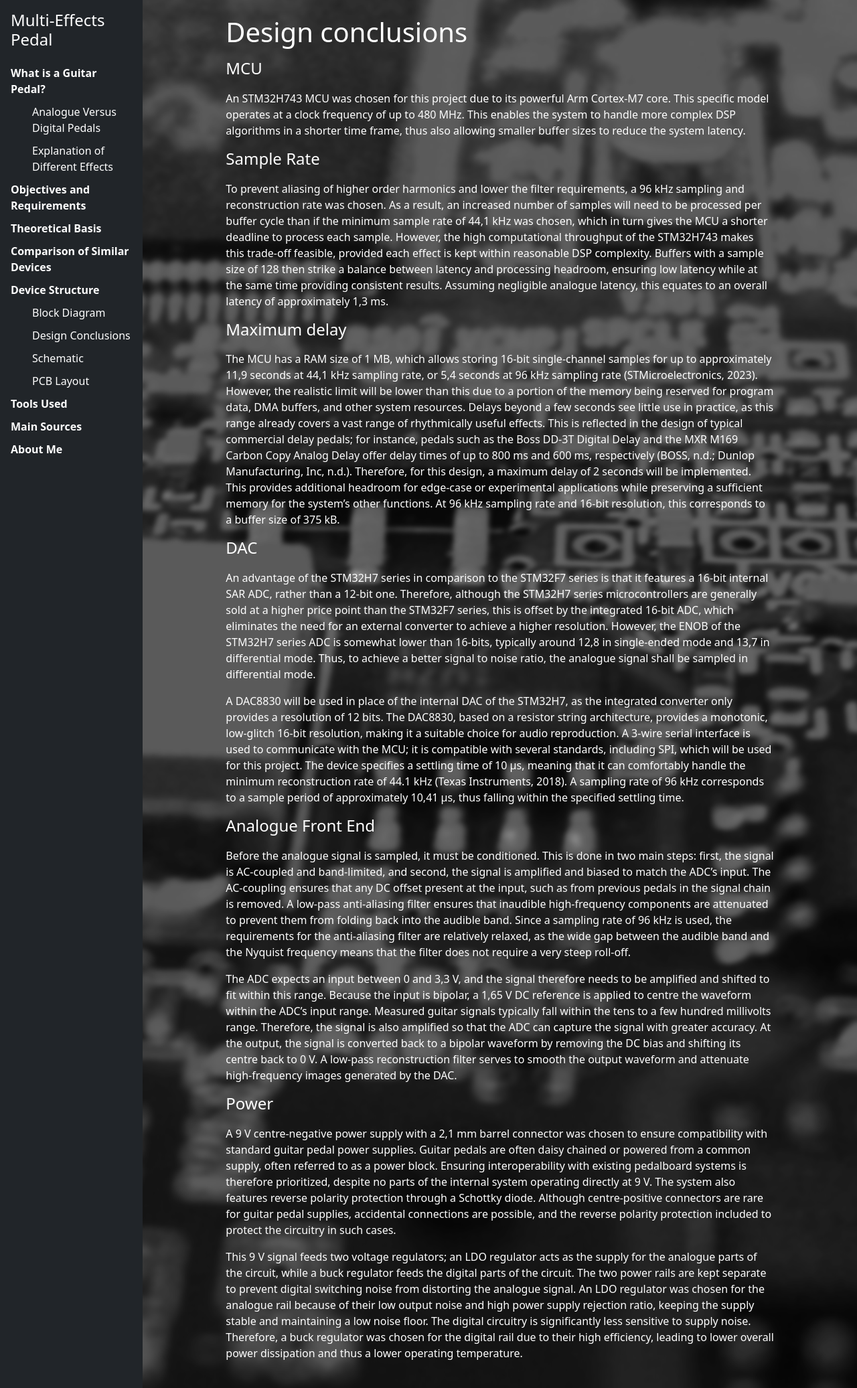
After one commit to OyvindFlemmen/OyvindFlemmen.github.io, a PHP site: page /device-structure/design-conclusions.php in a window 1280 px wide. The commit adds this page. Shown: the whole page at 67% size. Run offline with PHP 8.4, Linux system fonts and the light colour scheme.

Commit message:
added more pages

```diff
--- a/css/style.css
+++ b/css/style.css
@@ -149,3 +149,7 @@ h4{
 .audio-example{
     min-width: 350px;
 }
+
+.large-image{
+    max-width: 60vw;
+}
--- a/device-structure.php
+++ b/device-structure.php
@@ -11,10 +11,10 @@ include 'includes/header.php';
     </p>
 
     <div>
-        <a href="/device-structure/block-diagram.php" class="btn btn-structure">Block diagram</a>
-        <a href="/device-structure/chosen-components.php" class="btn btn-structure">Chosen components</a>
+        <a href="/device-structure/block-diagram.php" class="btn btn-structure">Block Diagram</a>
+        <a href="/device-structure/design-conclusions.php" class="btn btn-structure">Design Conclusions</a>
         <a href="/device-structure/schematic.php" class="btn btn-structure">Schematic</a>
-        <a href="/device-structure/pcb-layout.php" class="btn btn-structure">PCB layout</a>
+        <a href="/device-structure/pcb-layout.php" class="btn btn-structure">PCB Layout</a>
     </div>
 </main>
 
--- /dev/null
+++ b/device-structure/design-conclusions.php
@@ -0,0 +1,75 @@
+<?php
+$bg = "../images/device_structure.jpg";
+include '../includes/header.php';
+?>
+
+<!-- Main content -->
+<main class="col-lg-10 p-4 left-centered" style="--bg-image: url('<?php echo $bg; ?>')">
+    <h1 class="page-title">Design conclusions</h1>
+
+    <h4>MCU</h4>
+    <p>
+        An STM32H743 MCU was chosen for this project due to its powerful Arm Cortex-M7 core. This specific model operates at a clock frequency of up to 480 MHz.
+        This enables the system to handle more complex DSP algorithms in a shorter time frame, thus also allowing smaller buffer sizes to reduce the system latency.
+    </p>
+    <h4>Sample Rate</h4>
+    <p>
+        To prevent aliasing of higher order harmonics and lower the filter requirements, a 96 kHz sampling and reconstruction rate was chosen. As a result,
+        an increased number of samples will need to be processed per buffer cycle than if the minimum sample rate of 44,1 kHz was chosen, which in turn gives the MCU a shorter deadline
+        to process each sample. However, the high computational throughput of the STM32H743 makes this trade-off feasible, provided each effect is kept within reasonable DSP complexity.
+        Buffers with a sample size of 128 then strike a balance between latency and processing headroom, ensuring low latency while at the same time providing consistent results.
+        Assuming negligible analogue latency, this equates to an overall latency of approximately 1,3 ms.
+    </p>
+    <h4>Maximum delay</h4>
+    <p>
+        The MCU has a RAM size of 1 MB, which allows storing 16-bit single-channel samples for up to approximately 11,9 seconds at 44,1 kHz sampling rate,
+        or 5,4 seconds at 96 kHz sampling rate (STMicroelectronics, 2023). However, the realistic limit will be lower than this due to a portion of the memory being reserved for program data,
+        DMA buffers, and other system resources. Delays beyond a few seconds see little use in practice, as this range already covers a vast range of rhythmically useful effects.
+        This is reflected in the design of typical commercial delay pedals; for instance, pedals such as the Boss DD-3T Digital Delay and the MXR M169 Carbon Copy Analog Delay offer
+        delay times of up to 800 ms and 600 ms, respectively (BOSS, n.d.; 	Dunlop Manufacturing, Inc, n.d.). Therefore, for this design, a maximum delay of 2 seconds will be implemented.
+        This provides additional headroom for edge-case or experimental applications while preserving a sufficient memory for the system’s other functions. At 96 kHz sampling rate and 16-bit
+        resolution, this corresponds to a buffer size of 375 kB.
+    </p>
+    <h4>DAC</h4>
+    <p>
+        An advantage of the STM32H7 series in comparison to the STM32F7 series is that it features a 16-bit internal SAR ADC, rather than a 12-bit one. Therefore, although the
+        STM32H7 series microcontrollers are generally sold at a higher price point than the STM32F7 series, this is offset by the integrated 16-bit ADC, which eliminates the need for an
+        external converter to achieve a higher resolution. However, the ENOB of the STM32H7 series ADC is somewhat lower than 16-bits, typically around 12,8 in single-ended mode and 13,7 in
+        differential mode. Thus, to achieve a better signal to noise ratio, the analogue signal shall be sampled in differential mode.
+    </p>
+    <p>
+        A DAC8830 will be used in place of the internal DAC of the STM32H7, as the integrated converter only provides a resolution of 12 bits. The DAC8830, based on a resistor string architecture,
+        provides a monotonic, low-glitch 16-bit resolution, making it a suitable choice for audio reproduction. A 3-wire serial interface is used to communicate with the MCU; it is compatible
+        with several standards, including SPI, which will be used for this project. The device specifies a settling time of 10 µs, meaning that it can comfortably handle the minimum
+        reconstruction rate of 44.1 kHz (Texas Instruments, 2018). A sampling rate of 96 kHz corresponds to a sample period of approximately 10,41 µs, thus falling within the specified settling time.
+    </p>
+    <h4>Analogue Front End</h4>
+    <p>
+        Before the analogue signal is sampled, it must be conditioned. This is done in two main steps: first, the signal is AC-coupled and band-limited, and second,
+        the signal is amplified and biased to match the ADC’s input. The AC-coupling ensures that any DC offset present at the input, such as from previous pedals in the signal chain is removed.
+        A low-pass anti-aliasing filter ensures that inaudible high-frequency components are attenuated to prevent them from folding back into the audible band.
+        Since a sampling rate of 96 kHz is used, the requirements for the anti-aliasing filter are relatively relaxed, as the wide gap between the audible band and the Nyquist frequency means
+        that the filter does not require a very steep roll-off.
+    </p>
+    <p>
+        The ADC expects an input between 0 and 3,3 V, and the signal therefore needs to be amplified and shifted to fit within this range. Because the input is bipolar, a
+        1,65 V DC reference is applied to centre the waveform within the ADC’s input range. Measured guitar signals typically fall within the tens to a few hundred millivolts range.
+        Therefore, the signal is also amplified so that the ADC can capture the signal with greater accuracy. At the output, the signal is converted back to a bipolar waveform by removing the
+        DC bias and shifting its centre back to 0 V. A low-pass reconstruction filter serves to smooth the output waveform and attenuate high-frequency images generated by the DAC.
+    </p>
+    <h4>Power</h4>
+    <p>
+        A 9 V centre-negative power supply with a 2,1 mm barrel connector was chosen to ensure compatibility with standard guitar pedal power supplies.
+        Guitar pedals are often daisy chained or powered from a common supply, often referred to as a power block. Ensuring interoperability with existing pedalboard systems is therefore prioritized,
+         despite no parts of the internal system operating directly at 9 V. The system also features reverse polarity protection through a Schottky diode. Although centre-positive connectors
+         are rare for guitar pedal supplies, accidental connections are possible, and the reverse polarity protection included to protect the circuitry in such cases.
+    </p>
+    <p>
+        This 9 V signal feeds two voltage regulators; an LDO regulator acts as the supply for the analogue parts of the circuit, while a buck regulator feeds the digital parts of the circuit.
+        The two power rails are kept separate to prevent digital switching noise from distorting the analogue signal. An LDO regulator was chosen for the analogue rail because of their
+        low output noise and high power supply rejection ratio, keeping the supply stable and maintaining a low noise floor. The digital circuitry is significantly less sensitive to supply noise.
+        Therefore, a buck regulator was chosen for the digital rail due to their high efficiency, leading to lower overall power dissipation and thus a lower operating temperature.
+    </p>
+</main>
+
+<?php include '../includes/footer.php'; ?>
--- a/includes/sidebar.php
+++ b/includes/sidebar.php
@@ -38,7 +38,7 @@
                     <a class="nav-link" href="/device-structure/block-diagram.php">Block Diagram</a>
                 </li>
                 <li>
-                    <a class="nav-link" href="/device-structure/chosen-components.php">Chosen Components</a>
+                    <a class="nav-link" href="/device-structure/design-conclusions.php">Design Conclusions</a>
                 </li>
                 <li>
                     <a class="nav-link" href="/device-structure/schematic.php">Schematic</a>
```
Also changed, not shown: device-structure/block-diagram.php (+17 -2 lines), device-structure/chosen-components.php (deleted, +0 -14 lines), images/block_diagram.png (added).
